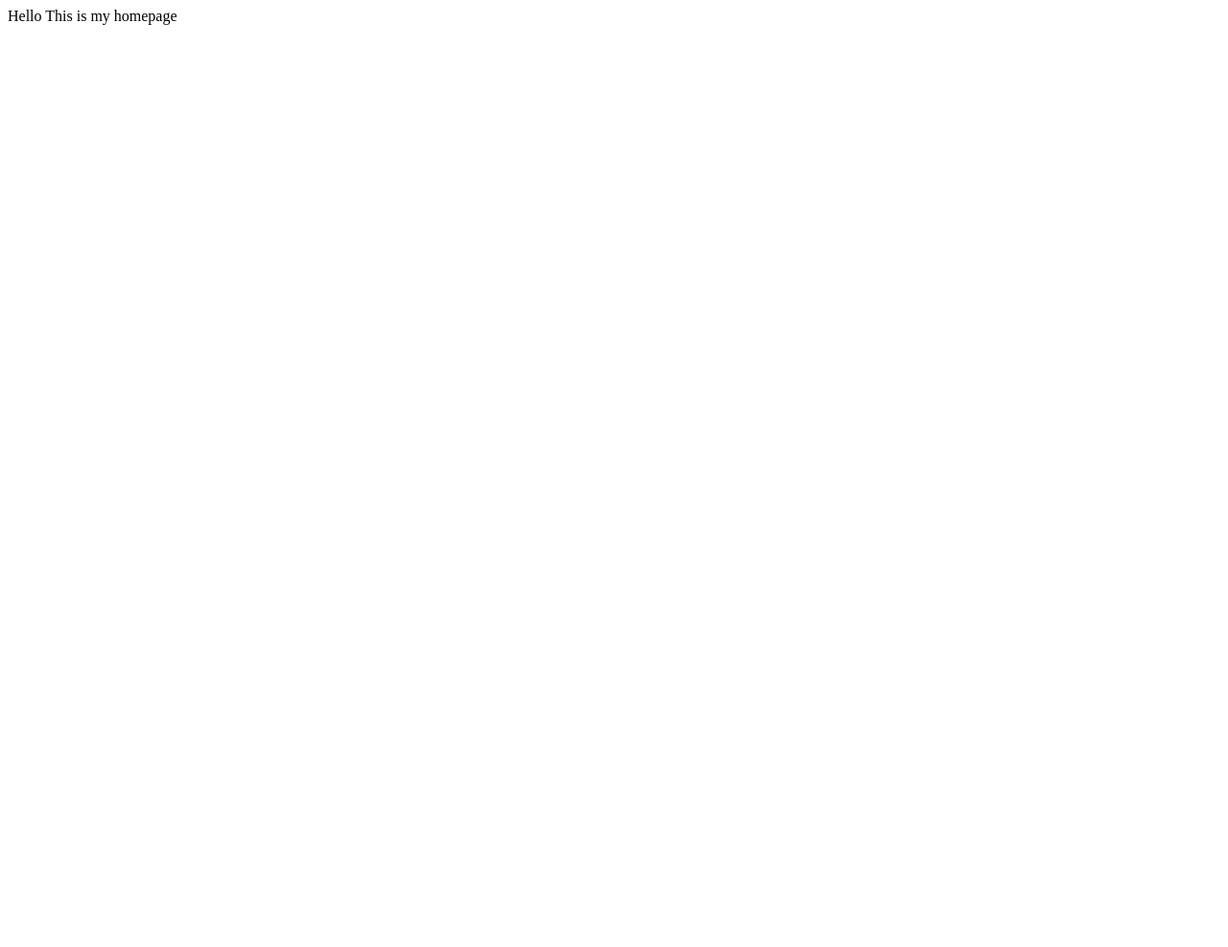
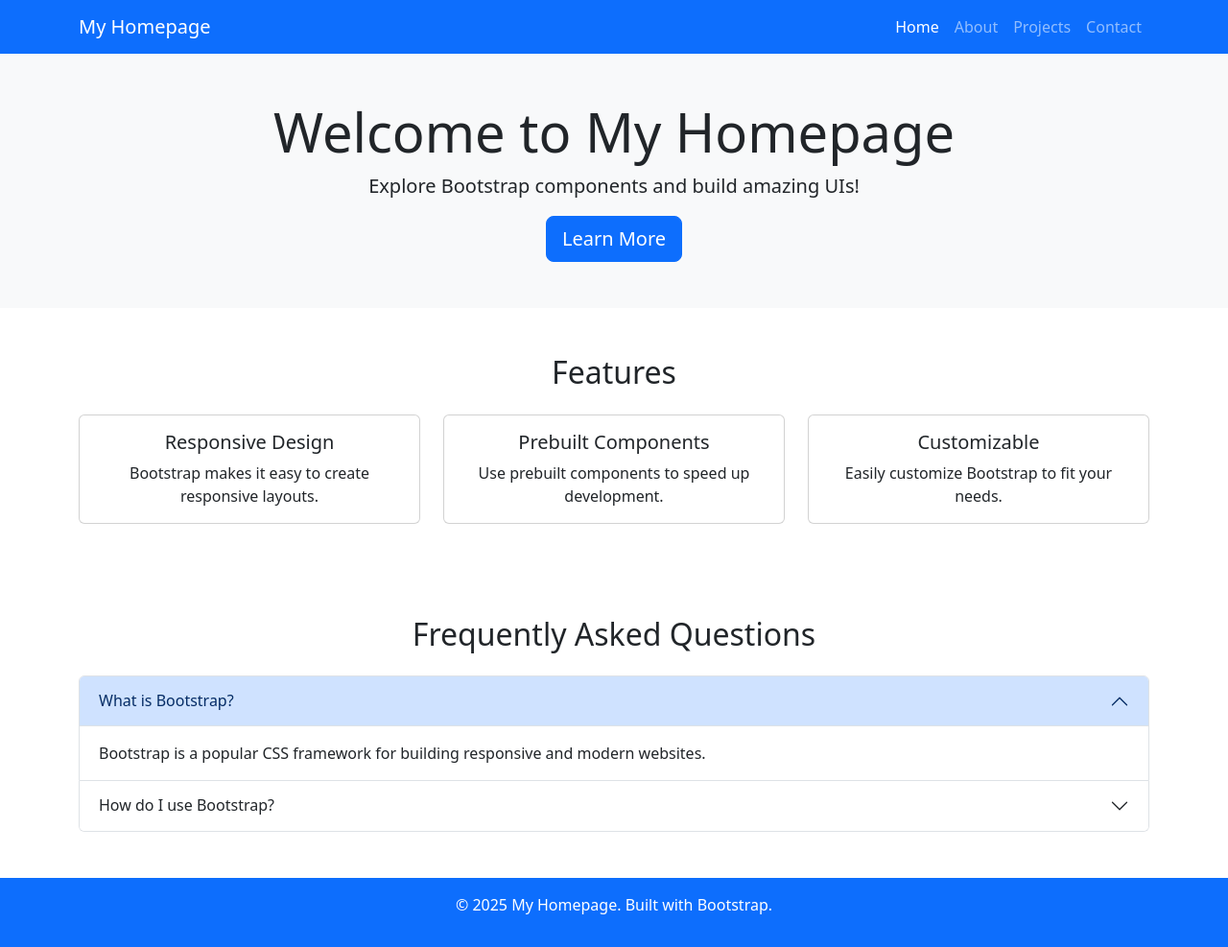
Before and after one commit to DevHyunseo/homepage, a plain HTML site: page index.html in a window 1280 px wide. Shown: the whole page at 96% size. Before the commit the page ends 800 px from the top, so only its background shows below. Drawn offline with nearby package versions, Linux system fonts and the light colour scheme.

Commit message:
Update index.html

```diff
--- a/index.html
+++ b/index.html
@@ -1,9 +1,108 @@
-<html>
-  <head>
-    <title>My home</title>
-  </head>
+<!DOCTYPE html>
+<html lang="en">
+<head>
+  <meta charset="UTF-8">
+  <meta name="viewport" content="width=device-width, initial-scale=1.0">
+  <title>Bootstrap Homepage</title>
+  <!-- Bootstrap CSS -->
+  <link href="https://cdn.jsdelivr.net/npm/bootstrap@5.3.0/dist/css/bootstrap.min.css" rel="stylesheet">
+</head>
+<body>
+  <!-- Navbar -->
+  <nav class="navbar navbar-expand-lg navbar-dark bg-primary">
+    <div class="container">
+      <a class="navbar-brand" href="#">My Homepage</a>
+      <button class="navbar-toggler" type="button" data-bs-toggle="collapse" data-bs-target="#navbarNav" aria-controls="navbarNav" aria-expanded="false" aria-label="Toggle navigation">
+        <span class="navbar-toggler-icon"></span>
+      </button>
+      <div class="collapse navbar-collapse" id="navbarNav">
+        <ul class="navbar-nav ms-auto">
+          <li class="nav-item"><a class="nav-link active" href="#">Home</a></li>
+          <li class="nav-item"><a class="nav-link" href="#">About</a></li>
+          <li class="nav-item"><a class="nav-link" href="#">Projects</a></li>
+          <li class="nav-item"><a class="nav-link" href="#">Contact</a></li>
+        </ul>
+      </div>
+    </div>
+  </nav>
 
-  <body>
-    Hello This is my homepage
-  </body>
+  <!-- Hero Section -->
+  <div class="bg-light text-center py-5">
+    <div class="container">
+      <h1 class="display-4">Welcome to My Homepage</h1>
+      <p class="lead">Explore Bootstrap components and build amazing UIs!</p>
+      <a href="#features" class="btn btn-primary btn-lg">Learn More</a>
+    </div>
+  </div>
+
+  <!-- Features Section -->
+  <div id="features" class="container py-5">
+    <h2 class="text-center mb-4">Features</h2>
+    <div class="row g-4">
+      <div class="col-md-4">
+        <div class="card">
+          <div class="card-body text-center">
+            <h5 class="card-title">Responsive Design</h5>
+            <p class="card-text">Bootstrap makes it easy to create responsive layouts.</p>
+          </div>
+        </div>
+      </div>
+      <div class="col-md-4">
+        <div class="card">
+          <div class="card-body text-center">
+            <h5 class="card-title">Prebuilt Components</h5>
+            <p class="card-text">Use prebuilt components to speed up development.</p>
+          </div>
+        </div>
+      </div>
+      <div class="col-md-4">
+        <div class="card">
+          <div class="card-body text-center">
+            <h5 class="card-title">Customizable</h5>
+            <p class="card-text">Easily customize Bootstrap to fit your needs.</p>
+          </div>
+        </div>
+      </div>
+    </div>
+  </div>
+
+  <!-- Accordion -->
+  <div class="container py-5">
+    <h2 class="text-center mb-4">Frequently Asked Questions</h2>
+    <div class="accordion" id="faqAccordion">
+      <div class="accordion-item">
+        <h2 class="accordion-header" id="headingOne">
+          <button class="accordion-button" type="button" data-bs-toggle="collapse" data-bs-target="#collapseOne" aria-expanded="true" aria-controls="collapseOne">
+            What is Bootstrap?
+          </button>
+        </h2>
+        <div id="collapseOne" class="accordion-collapse collapse show" aria-labelledby="headingOne" data-bs-parent="#faqAccordion">
+          <div class="accordion-body">
+            Bootstrap is a popular CSS framework for building responsive and modern websites.
+          </div>
+        </div>
+      </div>
+      <div class="accordion-item">
+        <h2 class="accordion-header" id="headingTwo">
+          <button class="accordion-button collapsed" type="button" data-bs-toggle="collapse" data-bs-target="#collapseTwo" aria-expanded="false" aria-controls="collapseTwo">
+            How do I use Bootstrap?
+          </button>
+        </h2>
+        <div id="collapseTwo" class="accordion-collapse collapse" aria-labelledby="headingTwo" data-bs-parent="#faqAccordion">
+          <div class="accordion-body">
+            Include the Bootstrap CSS and JS files in your project and use its classes to style your elements.
+          </div>
+        </div>
+      </div>
+    </div>
+  </div>
+
+  <!-- Footer -->
+  <footer class="bg-primary text-white text-center py-3">
+    <p>&copy; 2025 My Homepage. Built with Bootstrap.</p>
+  </footer>
+
+  <!-- Bootstrap JS -->
+  <script src="https://cdn.jsdelivr.net/npm/bootstrap@5.3.0/dist/js/bootstrap.bundle.min.js"></script>
+</body>
 </html>
```
